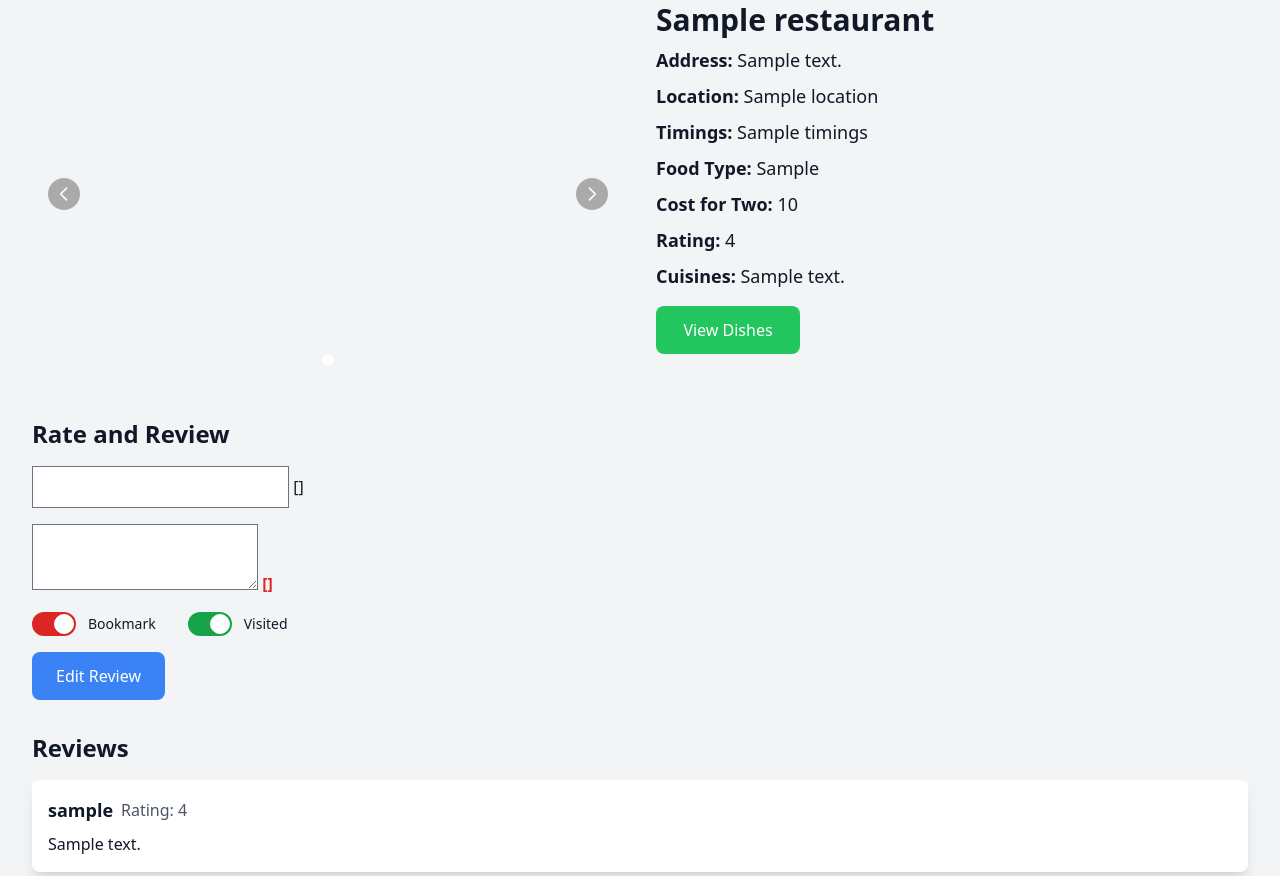
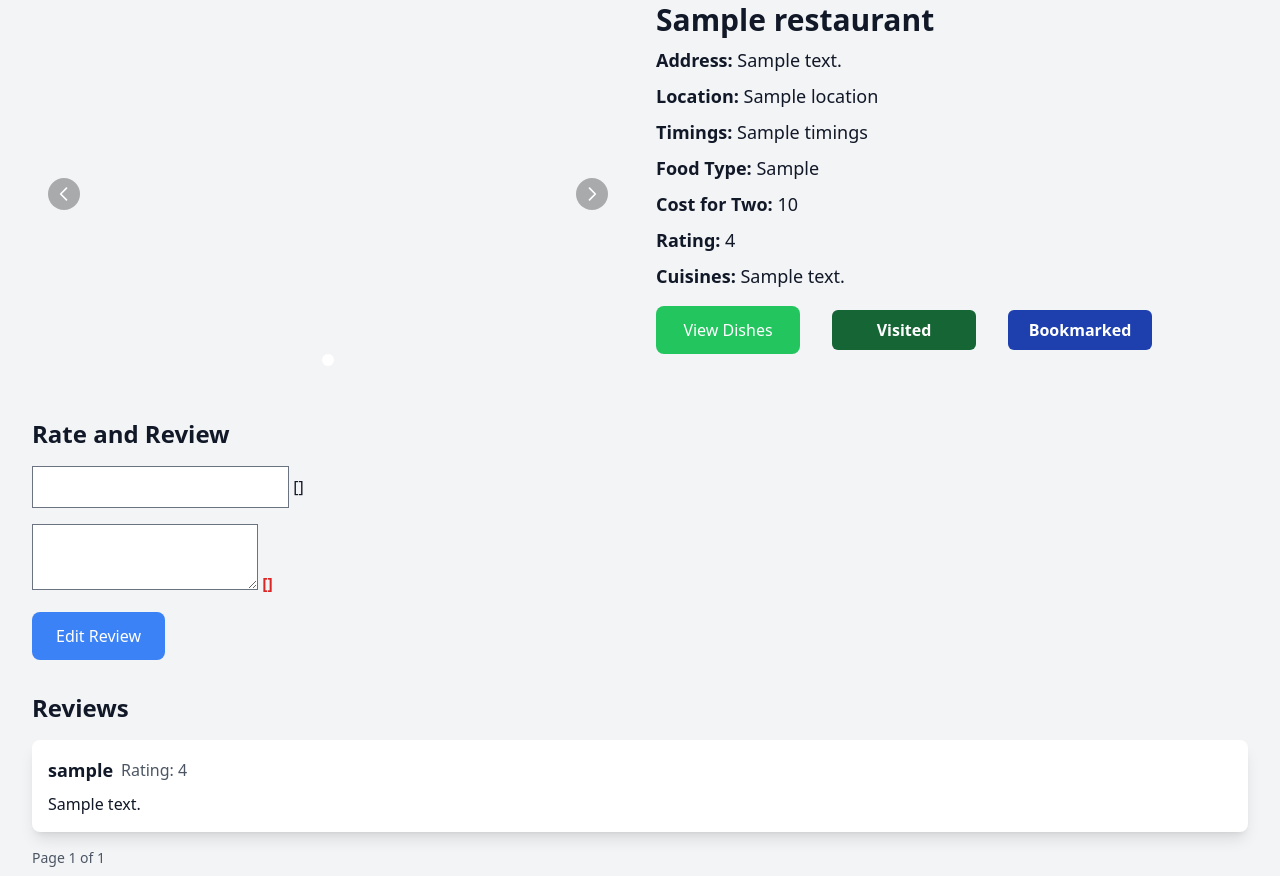
Before and after one commit to KarthikrajanTP/RestaurantApp, a Django app: template templates/restaurant_detail.html in a window 1280 px wide. Shown: the part 94-970 px from the top of the page. Run offline with Django 3.2, Linux system fonts and the light colour scheme; the template is opened without the code that fills it: most values are stand-ins (such as "Sample title", 1, 10 or a date in 2020); grey boxes marked "Sample" are stand-in pictures; form fields are guessed from the names that the template uses; style sheets or scripts are compiled from the project's sources; some libraries are stand-ins or nearby versions.

Commit message:
Update views and templates for Bookmark and Visit model

```diff
--- a/RestaurantApp/urls.py
+++ b/RestaurantApp/urls.py
@@ -16,7 +16,7 @@
 """
 from django.contrib import admin
 from django.urls import path, include
-from restaurants.views import RestaurantListView, RestaurantDetailView, DishListView, SpotlightRestaurantsView, VisitedRestaurantView, BookmarkedRestaurantView
+from restaurants.views import RestaurantListView, RestaurantDetailView, DishListView, SpotlightRestaurantsView, VisitedRestaurantView, BookmarkedRestaurantView, ToggleBookmarkView, ToggleVisitView
 from django.conf import settings
 from django.conf.urls.static import static
 
@@ -28,6 +28,8 @@
     path('bookmarked/',BookmarkedRestaurantView.as_view(), name='bookmarked_restaurants'),
     path('restaurant/<int:pk>/', RestaurantDetailView.as_view(), name='restaurant-detail'),
     path('restaurant/<int:pk>/dishes/', DishListView.as_view(), name='dish-list'),
+    path('restaurants/<int:pk>/toggle-visit/', ToggleVisitView.as_view(), name='toggle-visit'),
+    path('restaurants/<int:pk>/toggle-bookmark/', ToggleBookmarkView.as_view(), name='toggle-bookmark'),
 
     path('admin/', admin.site.urls),
 ]
--- a/restaurants/admin.py
+++ b/restaurants/admin.py
@@ -19,7 +19,7 @@
 
 @admin.register(Review)
 class ReviewAdmin(admin.ModelAdmin):
-    list_display = ('user', 'restaurant', 'rating', 'visited', 'bookmarked')
+    list_display = ('user', 'restaurant', 'rating')
     search_fields = ('user__username', 'restaurant__title')
 
 @admin.register(Cuisine)
--- a/templates/base.html
+++ b/templates/base.html
@@ -14,10 +14,10 @@
         <nav class="bg-blue-600 border-gray-200 text-white">
             <div class="max-w-screen-xl flex flex-wrap items-center justify-between mx-auto p-4">
                 <a href="{% url 'restaurant-list' %}" class="flex items-center space-x-3 rtl:space-x-reverse">
-                    <span class="self-center text-2xl font-semibold whitespace-nowrap dark:text-white">Restaurant App</span>
+                    <span class="self-center text-2xl font-semibold whitespace-nowrap">Restaurant App</span>
                 </a>
-                <button data-collapse-toggle="navbar-multi-level" type="button" class="inline-flex items-center p-2 w-10 h-10 justify-center text-sm text-gray-500 rounded-lg md:hidden hover:bg-gray-100 focus:outline-none focus:ring-2 focus:ring-gray-200 dark:text-gray-400 dark:hover:bg-gray-700 dark:focus:ring-gray-600" aria-controls="navbar-multi-level" aria-expanded="false">
-                    <span class="sr-only">Open main menu</span>
+                <button data-collapse-toggle="navbar-multi-level" type="button" class="inline-flex items-center p-2 w-10 h-10 justify-center text-sm text-gray-500 rounded-lg md:hidden hover:bg-gray-100 focus:outline-none focus:ring-2 focus:ring-gray-200 :text-gray-400 " aria-controls="navbar-multi-level" aria-expanded="false">
+                    <span class="sr-only">Open main menu</span>dark
                     <svg class="w-5 h-5" aria-hidden="true" xmlns="http://www.w3.org/2000/svg" fill="none" viewBox="0 0 17 14">
                         <path stroke="currentColor" stroke-linecap="round" stroke-linejoin="round" stroke-width="2" d="M1 1h15M1 7h15M1 13h15"/>
                     </svg>
@@ -25,7 +25,7 @@
                 <div class="hidden bg-blue-600 w-full md:block md:w-auto" id="navbar-multi-level">
                     <ul class="flex flex-col font-medium p-4 md:p-0 mt-4 border border-gray-100 rounded-lg md:space-x-8 rtl:space-x-reverse md:flex-row md:mt-0 md:border-0 bg-blue-600">
                         <li>
-                            <a href="{% url 'restaurant-list' %}" class="block py-2 px-3 text-white rounded md:bg-transparent md:p-0 md:dark:text-blue-500 " aria-current="page">Home</a>
+                            <a href="{% url 'restaurant-list' %}" class="block py-2 px-3 text-white rounded md:bg-transparent md:p-0 " aria-current="page">Home</a>
                         </li>
                         {% if user.is_authenticated %}
                             <li class="relative">
@@ -33,16 +33,16 @@
                                     <path stroke="currentColor" stroke-linecap="round" stroke-linejoin="round" stroke-width="2" d="m1 1 4 4 4-4"/>
                                 </svg></button>
 
-                                <div id="dropdownNavbar" class="z-10 hidden font-normal bg-white divide-y divide-gray-100 rounded-lg shadow w-44 dark:bg-gray-700 dark:divide-gray-600">
-                                    <ul class="py-2 text-sm text-gray-700 dark:text-gray-200" aria-labelledby="dropdownNavbarLink">
+                                <div id="dropdownNavbar" class="z-10 hidden font-normal bg-white divide-y divide-gray-100 rounded-lg shadow w-44 ">
+                                    <ul class="py-2 text-sm text-gray-700" aria-labelledby="dropdownNavbarLink">
                                         <li>
-                                            <a href="{% url 'spotlight_restaurants' %}" class="block px-4 py-2 hover:bg-gray-100 dark:hover:bg-gray-600 dark:hover:text-white">View Spotlight Hotels</a>
+                                            <a href="{% url 'spotlight_restaurants' %}" class="block px-4 py-2 hover:bg-gray-100 ">View Spotlight Hotels</a>
                                         </li>
                                         <li>
-                                            <a href="{% url 'bookmarked_restaurants' %}" class="block px-4 py-2 hover:bg-gray-100 dark:hover:bg-gray-600 dark:hover:text-white">Bookmarked Hotels</a>
+                                            <a href="{% url 'bookmarked_restaurants' %}" class="block px-4 py-2 hover:bg-gray-100 ">Bookmarked Hotels</a>
                                         </li>
                                         <li>
-                                            <a href="{% url 'visited_restaurants' %}" class="block px-4 py-2 hover:bg-gray-100 dark:hover:bg-gray-600 dark:hover:text-white">Visited Hotels</a>
+                                            <a href="{% url 'visited_restaurants' %}" class="block px-4 py-2 hover:bg-gray-100 ">Visited Hotels</a>
                                         </li>
                                     </ul>
                                     <div class="py-1">
@@ -57,7 +57,7 @@
                             </li>
                         {% else %}
                             <li>
-                                <a href="{% url 'login' %}" class="block py-2 px-3 text-white rounded md:border-0 md:p-0 dark:text-white ">Login</a>
+                                <a href="{% url 'login' %}" class="block py-2 px-3 text-white rounded md:border-0 md:p-0 ">Login</a>
                             </li>
                         {% endif %}
                     </ul>
@@ -77,6 +77,75 @@
                 var menu = document.getElementById('dropdownNavbar');
                 menu.classList.toggle('hidden');
             });
+
+            //ajax
+            function getCookie(name) {
+                let cookieValue = null;
+                if (document.cookie && document.cookie !== '') {
+                    const cookies = document.cookie.split(';');
+                    for (let i = 0; i < cookies.length; i++) {
+                        const cookie = cookies[i].trim();
+                        if (cookie.substring(0, name.length + 1) === (name + '=')) {
+                            cookieValue = decodeURIComponent(cookie.substring(name.length + 1));
+                            break;
+                        }
+                    }
+                }
+                return cookieValue;
+            }
+
+            // Function to handle toggle visit
+            function toggleVisit(restaurantId) {
+                fetch(`/restaurants/${restaurantId}/toggle-visit/`, {
+                    method: 'POST',
+                    headers: {
+                        'X-CSRFToken': getCookie('csrftoken'),
+                        'Content-Type': 'application/json',
+                    },
+                    body: JSON.stringify({ 'restaurant_id': restaurantId })
+                })
+                    .then(response => response.json())
+                    .then(data => {
+                        const visitButton = document.getElementById(`visit-button-${restaurantId}`);
+                        if (data.visited) {
+                            visitButton.textContent = 'Visited';
+                            visitButton.classList.remove('bg-green-300', 'text-gray-800');
+                            visitButton.classList.add('bg-green-800', 'text-white');
+                        } else {
+                            visitButton.textContent = 'Mark as Visited';
+                            visitButton.classList.remove('bg-green-800', 'text-white');
+                            visitButton.classList.add('bg-green-300', 'text-gray-800');
+                        }
+                    })
+                    .catch(error => console.error('Error:', error));
+            }
+
+            // Function to handle toggle bookmark
+            function toggleBookmark(restaurantId) {
+                fetch(`/restaurants/${restaurantId}/toggle-bookmark/`, {
+                    method: 'POST',
+                    headers: {
+                        'X-CSRFToken': getCookie('csrftoken'),
+                        'Content-Type': 'application/json',
+                    },
+                    body: JSON.stringify({ 'restaurant_id': restaurantId })
+                })
+                    .then(response => response.json())
+                    .then(data => {
+                        const bookmarkButton = document.getElementById(`bookmark-button-${restaurantId}`);
+                        if (data.bookmarked) {
+                            bookmarkButton.textContent = 'Bookmarked';
+                            bookmarkButton.classList.remove('bg-blue-300', 'text-gray-800');
+                            bookmarkButton.classList.add('bg-blue-800', 'text-white');
+                        } else {
+                            bookmarkButton.textContent = 'Bookmark';
+                            bookmarkButton.classList.remove('bg-blue-800', 'text-white');
+                            bookmarkButton.classList.add('bg-blue-300', 'text-gray-800');
+                        }
+                    })
+                    .catch(error => console.error('Error:', error));
+            }
+
         </script>
     </body>
 </html>
--- a/templates/restaurant_detail.html
+++ b/templates/restaurant_detail.html
@@ -57,11 +57,45 @@
                 <p class="text-lg mb-2"><strong>Cost for Two:</strong> {{ restaurant.cost_for_two }}</p>
                 <p class="text-lg mb-2"><strong>Rating:</strong> {{ restaurant.rating }}</p>
                 <p class="text-lg mb-4"><strong>Cuisines:</strong> {{ restaurant.cuisines.all|join:", " }}</p>
-                <div class="mt-4 flex items-center space-x-8">
+
+                <div class="flex space-x-8 items-center">
+
                     <div>
-                        <a href="{% url 'dish-list' restaurant.pk %}" class="inline-block px-6 py-3 bg-green-500 text-white rounded-lg hover:bg-green-600 w-36 text-center">View Dishes</a>
+                        <div>
+                            <a href="{% url 'dish-list' restaurant.pk %}" class="inline-block px-6 py-3 bg-green-500 text-white rounded-lg hover:bg-green-600 w-36 text-center">View Dishes</a>
+                        </div>
                     </div>
+
+                    <div>
+                        <!-- Visit Button -->
+                        <button id="visit-button-{{ restaurant.id }}" onclick="toggleVisit({{ restaurant.id }})"
+                                class="px-4 py-2 w-36 font-semibold rounded-md transition-colors duration-300 ease-in-out
+                                       {{ visited|yesno:'bg-green-800, bg-green-300' }} {{ visited|yesno:'text-white, text-gray-800' }}
+                                       hover:opacity-80">
+                            {% if visited %}
+                                Visited
+                            {% else %}
+                                Mark as Visited
+                            {% endif %}
+                        </button>
+                    </div>
+
+                    <div>
+                        <!-- Bookmark Button -->
+                        <button id="bookmark-button-{{ restaurant.id }}" onclick="toggleBookmark({{ restaurant.id }})"
+                                class="px-4 py-2 w-36 font-semibold rounded-md transition-colors duration-300 ease-in-out
+                                       {{ bookmarked|yesno:'bg-blue-800, bg-blue-300' }} {{ bookmarked|yesno:'text-white, text-gray-800' }}
+                                       hover:opacity-80">
+                            {% if bookmarked %}
+                                Bookmarked
+                            {% else %}
+                                Bookmark
+                            {% endif %}
+                        </button>
+                    </div>
+
                 </div>
+
             </div>
         </div>
 
@@ -78,21 +112,6 @@
                 <div>
                     {% render_field review_form.comment class+="block w-full mt-1 rounded-lg border-gray-300 shadow-sm focus:border-blue-500 focus:ring focus:ring-blue-200 focus:ring-opacity-50" %}
                     <span class="text-red-600 text-md font-semibold">{{ review_form.comment.errors }}</span>
-                </div>
-
-                <!-- Bookmark and Visited Toggle -->
-                <div class="mt-4 flex space-between items-center space-x-8">
-                    <label class="inline-flex items-center cursor-pointer">
-                        <input type="checkbox" name="bookmarked" value="1" {% if user_review and user_review.bookmarked %} checked {% endif %} class="sr-only peer">
-                        <div class="relative w-11 h-6 bg-red-200 rounded-full peer peer-focus:ring-4 peer-focus:ring-red-300 peer-checked:after:translate-x-full rtl:peer-checked:after:-translate-x-full peer-checked:after:border-white after:content-[''] after:absolute after:top-0.5 after:start-[2px] after:bg-white after:border-gray-300 after:border after:rounded-full after:h-5 after:w-5 after:transition-all peer-checked:bg-red-600"></div>
-                        <span class="ms-3 text-sm font-medium text-gray-900">Bookmark</span>
-                    </label>
-
-                    <label class="inline-flex items-center cursor-pointer">
-                        <input type="checkbox" name="visited" value="1" {% if user_review and user_review.visited %} checked {% endif %} class="sr-only peer">
-                        <div class="relative w-11 h-6 bg-green-200 rounded-full peer peer-focus:ring-4 peer-focus:ring-green-300 peer-checked:after:translate-x-full rtl:peer-checked:after:-translate-x-full peer-checked:after:border-white after:content-[''] after:absolute after:top-0.5 after:start-[2px] after:bg-white after:border-gray-300 after:border after:rounded-full after:h-5 after:w-5 after:transition-all peer-checked:bg-green-600"></div>
-                        <span class="ms-3 text-sm font-medium text-gray-900">Visited</span>
-                    </label>
                 </div>
 
                 <button type="submit" class="mt-4 px-6 py-3 bg-blue-500 text-white rounded-lg hover:bg-blue-600">{{ user_review|yesno:"Edit Review,Add Review" }}</button>
```
Also changed, not shown: restaurants/views.py (+39 -11 lines).
